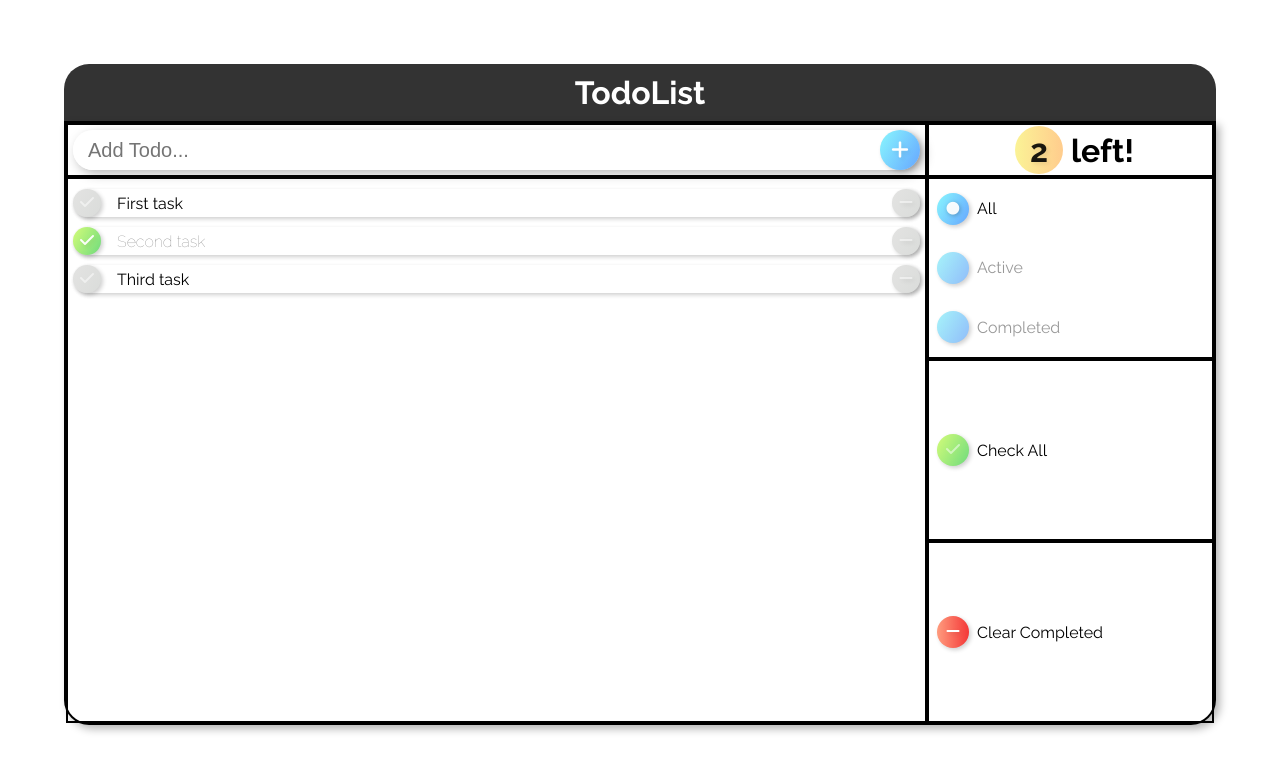
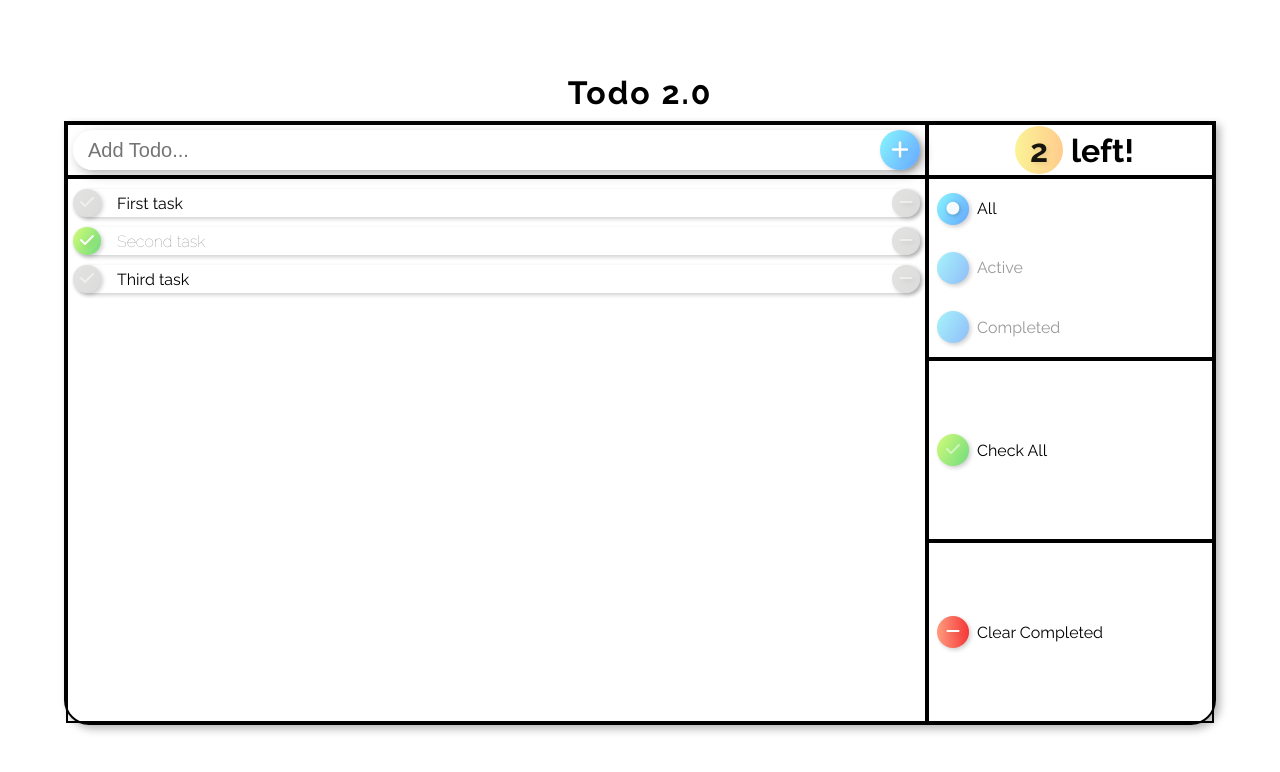
Before and after one commit to jmart790/vue_todo, a Vue app: page / in a window 1280 px wide. Shown: the top 772 px of the page. Built offline with nearby package versions, Linux system fonts and the light colour scheme.

Commit message:
removed original style

```diff
--- a/src/components/Header.vue
+++ b/src/components/Header.vue
@@ -1,6 +1,6 @@
 <template>
   <header class="header">
-    <h1>TodoList</h1>
+    <h1>Todo 2.0</h1>
   </header>
 </template>
 
@@ -10,17 +10,12 @@ export default {
 };
 </script>
 
-<style scoped>
+<style scoped lang="scss">
 .header {
-  background: #333;
-  color: #fff;
+  color: black;
   text-align: center;
   padding: 10px;
   border-radius: 25px 25px 0 0;
-}
-.header a {
-  color: #fff;
-  padding-right: 5px;
-  text-decoration: none;
+  letter-spacing: 2px;
 }
 </style>
```
